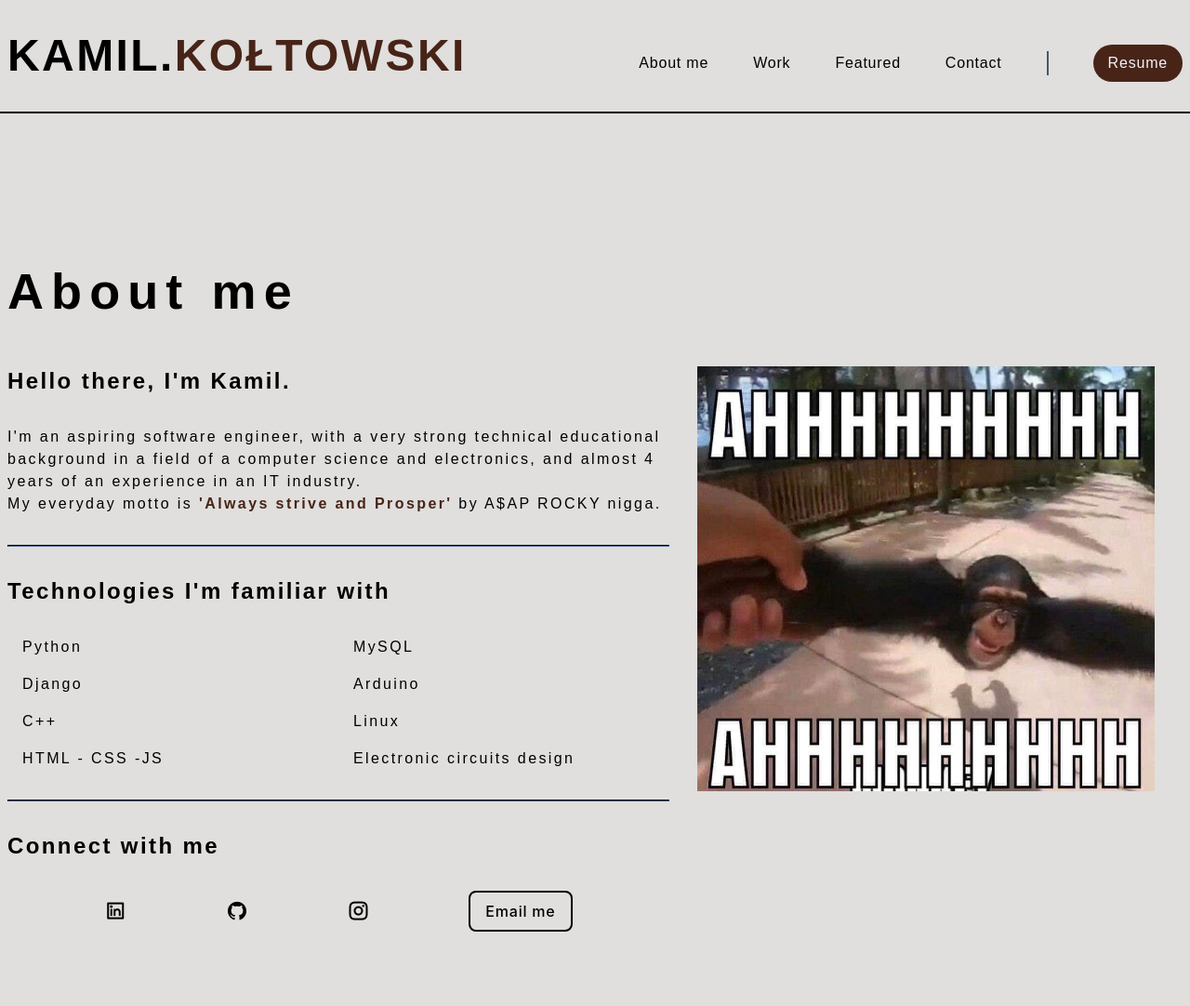
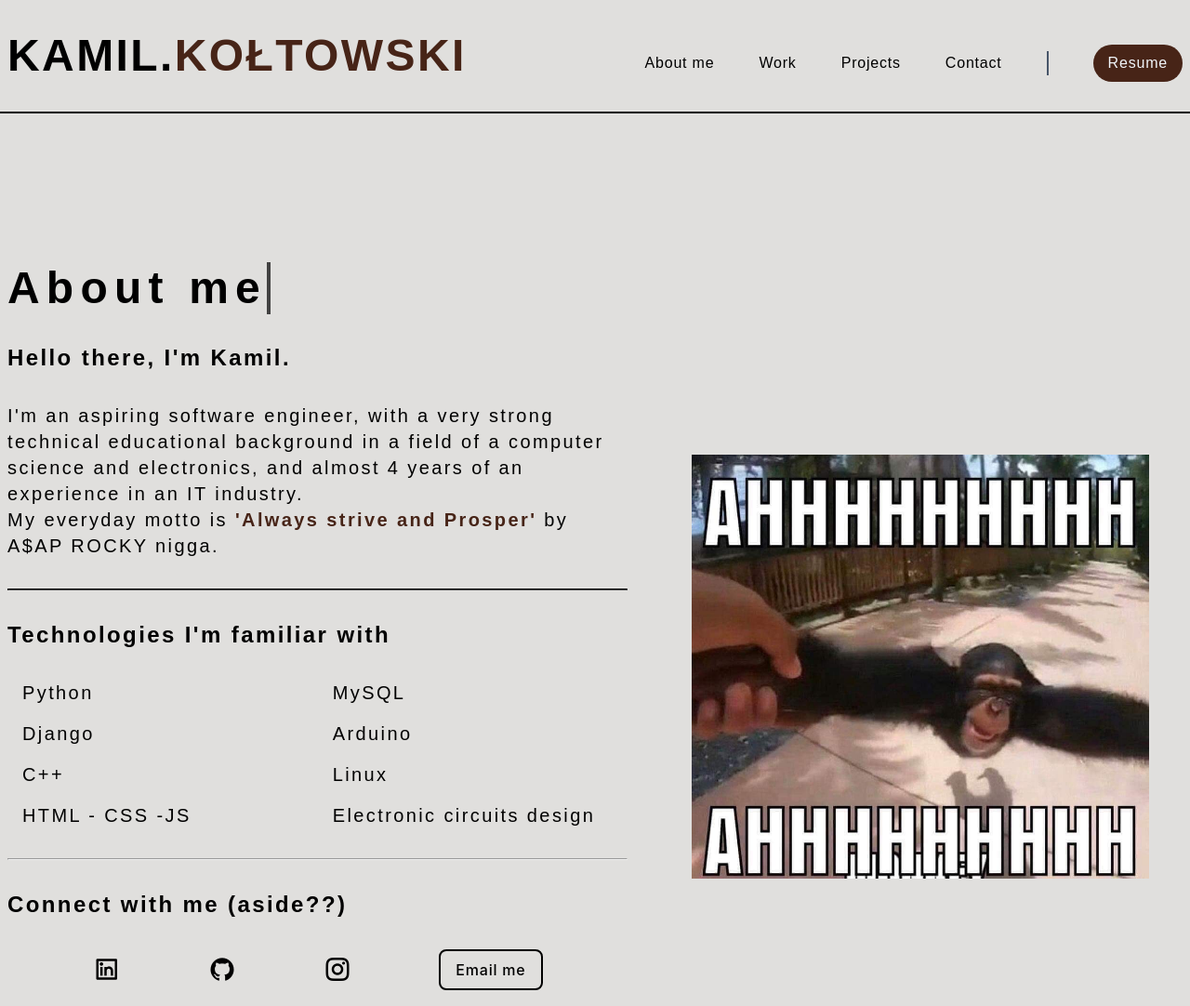
Before and after one commit to midnight1337/portfolio, a website built with Vite: page index.html in a window 1280 px wide. Shown: the whole page at 93% size. Built offline with nearby package versions, Linux system fonts and the light colour scheme; a web font is replaced by a local one.

Commit message:
scroll reveal on about content, section responsive

```diff
--- a/index.html
+++ b/index.html
@@ -11,6 +11,8 @@
     <link rel="stylesheet" href="https://fonts.googleapis.com/css2?family=Material+Symbols+Outlined:opsz,wght,FILL,GRAD@24,400,0,0" />
     <!-- Remixicons CSS - icons stuff -->
     <link rel="stylesheet" href="https://cdnjs.cloudflare.com/ajax/libs/remixicon/4.2.0/remixicon.css">
+    <!-- Scrollreveal - this is used for photo slowly showing up -->
+    <script src="https://unpkg.com/scrollreveal"></script>
 
     <title>Portfolio</title>
 </head>
@@ -18,10 +20,7 @@
 <body>
     <header class="header container">
         <div class="title__container">
-            <h1 class="header__title">
-                Kamil.<span>Kołtowski </span>
-            </h1>
-            <!-- <div id="blink"></div> -->
+            <h1 class="header__title">Kamil.<span>Kołtowski </span></h1>
         </div>
         <nav>
             <ul class="header__menu">
@@ -32,7 +31,7 @@
                     <a href="#work" class="header__link">Work</a>
                 </li>
                 <li>
-                    <a href="#featured" class="header__link">Featured</a>
+                    <a href="#featured" class="header__link">Projects</a>
                 </li>
                 <li>
                     <a href="#contact" class="header__link">Contact</a>
@@ -90,16 +89,16 @@
                         <br>
                         My everyday motto is <strong>'Always strive and Prosper'</strong> by A$AP ROCKY nigga.
                     </p>
-                    <hr class="about__hr" />
+                    <hr class="content__hr" />
                     <h2 class="about__subtitle">Technologies I'm familiar with</h2>
                     <div class="about__technologies-wrapper">
-                        <ul class="about__technologies">
+                        <ul class="about__technologies-ul">
                             <li class="about__list">Python</li>
                             <li class="about__list">Django</li>
                             <li class="about__list">C++</li>
                             <li class="about__list">HTML - CSS -JS</li>
                         </ul>
-                        <ul class="about__technologies">
+                        <ul class="about__technologies-ul">
                             <li class="about__list">MySQL</li>
                             <li class="about__list">Arduino</li>
                             <li class="about__list">Linux</li>
@@ -107,9 +106,9 @@
                         </ul>
                     </div>
                     <hr class="about__hr" />
-                    <h2 class="about__subtitle">Connect with me</h2>
+                    <h2 class="about__subtitle">Connect with me (aside??)</h2>
                     <div class="about__social-wrapper">
-                        <ul class="about__social-medias">
+                        <ul class="about__social-ul">
                             <li class="about__list">
                                 <a href="" class="icons">
                                     <i class="ri-linkedin-box-line"></i>
@@ -125,12 +124,12 @@
                                     <i class="ri-instagram-line"></i>
                                 </a>
                             </li>
-                            <a href="" class="test-btn">Email me</a>
+                            <a href="" class="btn-shadow">Email me</a>
                         </ul>
                     </div>
                 </div>
                 <div class="about__img-wrapper">
-                    <img src="about-picture.jpeg" alt="profile-picture">
+                    <img class="about__img" src="about-picture.jpeg" alt="profile-picture">
                 </div>
             </div>
         </section>
--- a/src/main.js
+++ b/src/main.js
@@ -2,12 +2,14 @@ import '../styles/modern-normalize.css'
 import '../styles/style.css'
 import '../styles/components/header.css'
 import '../styles/components/about.css'
-import '../styles/components/featured.css'
+import '../styles/components/projects.css'
 import '../styles/components/contact.css'
 import '../styles/components/footer.css'
 import '../styles/components/mobile-nav.css'
 import '../styles/utils.css'
 
 import mobile_nav from './utils/mobile-nav.js'
+import scroll_reveal from './utils/scroll-reveal.js'
 
 mobile_nav();
+scroll_reveal();
--- /dev/null
+++ b/src/utils/scroll-reveal.js
@@ -0,0 +1,13 @@
+const scroll_reveal = () => {
+    const sr = ScrollReveal({
+        distance: '50px',
+        duration: 2500,
+        delay: 0,
+        reset: true
+    });
+
+    sr.reveal('.about__content', { origin: 'left' });
+    sr.reveal('.about__img-wrapper', { origin: 'top' });
+}
+
+export default scroll_reveal;
--- a/styles/components/about.css
+++ b/styles/components/about.css
@@ -1,38 +1,20 @@
-.about {
-    gap: 5rem;
-}
-
 .about__container {
     display: flex;
+    flex-direction: column;
     justify-content: space-between;
-
-}
-
-.section__title-container {
-    display: inline-block;
-    font-size: var(--size-4xl);
+    gap: 1rem;
 }
 
 .about__content {
     display: flex;
     flex-direction: column;
-    gap: 2rem;
-}
-
-.about__img-wrapper {
-    width: 30.75rem;
-    /* justify-self: center; */
-    margin: 0 auto;
+    gap: 1rem;
 }
 
 .about__description {
-    max-width: 80ch;
-    font-size: var(--size-base);
+    max-width: 60ch;
+    font-size: var(--size-sm);
     color: var(--clr-text);
-}
-
-.about__hr {
-    border-color: var(--clr-slate800);
 }
 
 .about__technologies-wrapper {
@@ -40,7 +22,7 @@
     align-items: center;
 }
 
-.about__technologies {
+.about__technologies-ul {
     display: flex;
     flex-direction: column;
     gap: 1em;
@@ -49,7 +31,11 @@
     flex: 1;
 }
 
-.about__social-medias {
+.about__list {
+    font-size: var(--size-sm);
+}
+
+.about__social-ul {
     display: flex;
     justify-content: space-evenly;
     align-items: center;
@@ -57,3 +43,129 @@
     list-style: none;
     flex: 1;
 }
+
+.section__title-container {
+    display: inline-block;
+}
+
+.section__title {
+    display: inline-block;
+    overflow: hidden;
+    border-right: 0.1em solid var(--clr-text);
+    white-space: nowrap;
+    margin: 0 auto;
+    letter-spacing: .15em;
+    animation: typing 1.5s steps(30, end) forwards, blinking 1s infinite;
+    font-size: var(--size-2xl);
+    margin-bottom: 1rem;
+}
+
+.about__img-wrapper {
+    margin: 0 auto;
+}
+
+.about__img {
+    width: 28.6875rem;
+}
+
+.about__subtitle {
+    font-size: var(--size-base);
+}
+
+/* Media templates */
+/* xs */
+@media (min-width: 475px) {
+    .about__container {
+        gap: 1.5rem
+    }
+
+    .about__content {
+        gap: 1.5rem
+    }
+
+    .section__title {
+        font-size: var(--size-3xl);
+        margin-bottom: 1.5rem;
+    }
+
+    .about__subtitle {
+        font-size: var(--size-lg);
+    }
+
+    .about__description {
+        font-size: var(--size-base);
+    }
+
+    .about__list {
+        font-size: var(--size-base);
+    }
+}
+
+/* sm */
+/* @media (min-width: 640px) {} */
+
+/* md */
+/* @media (min-width: 768px) {} */
+
+/* lg */
+@media (min-width: 1024px) {
+    .about__container {
+        flex-direction: row;
+        align-items: center;
+    }
+
+    .section__title {
+        font-size: var(--size-4xl);
+    }
+
+    .about__subtitle {
+        font-size: var(--size-xl);
+    }
+
+    .about__description {
+        font-size: var(--size-lg);
+    }
+
+    .about__list {
+        font-size: var(--size-lg);
+    }
+}
+
+/* xl */
+@media (min-width: 1280px) {
+    .about__container {
+        gap: 2rem
+    }
+
+    .about__content {
+        gap: 2rem
+    }
+
+    .section__title {
+        font-size: var(--size-5xl);
+        gap: 2rem;
+    }
+
+    .about__subtitle {
+        font-size: var(--size-2xl);
+    }
+
+    .about__description {
+        font-size: var(--size-xl);
+    }
+
+    .about__list {
+        font-size: var(--size-xl);
+    }
+
+    .about__img {
+        width: 30.75rem;
+    }
+}
+
+/* 2xl */
+@media (min-width: 1536px) {
+    .about__img {
+        width: 33.75rem;
+    }
+}
--- a/styles/components/header.css
+++ b/styles/components/header.css
@@ -41,27 +41,6 @@
     color: var(--clr-text);
     width: 100%;
 }
-
-/* Blinking dot */
-#blink {
-    display: inline-block;
-    width: 0.45em;
-    height: 0.45em;
-    background-color: var(--clr-dark-brown);
-    border-radius: 100px;
-    margin-left: 0.5em;
-    margin-bottom: 0.4em;
-    animation-name: blink;
-    animation-duration: 1s;
-    animation-iteration-count: infinite;
-}
-
-@keyframes blink {
-    50% {
-        opacity: 0;
-    }
-}
-/* End of blinking dot */
 
 
 /* Media templates */
@@ -149,6 +128,6 @@
 /* 2xl */
 @media (min-width: 1536px) {
     .title__container {
-        font-size: var(--size-3xl);
+        font-size: var(--size-4xl);
     }
 }
--- a/styles/style.css
+++ b/styles/style.css
@@ -73,7 +73,6 @@ body {
     background-color: var(--clr-light-grey);
     color: var(--clr-text);
     letter-spacing: 0.15em;
-    margin-bottom: 5em;
 }
 
 /* By default these elements are inline so we overrite them */
--- a/styles/utils.css
+++ b/styles/utils.css
@@ -1,5 +1,5 @@
 /*
-Overrite common elements here
+    Common interfaces
 */
 
 .btn {
@@ -19,7 +19,7 @@ Overrite common elements here
 }
 
 /* Test button */
-.test-btn {
+.btn-shadow {
     font-weight: 500;
     padding: 0.5em 1em;
     display: inline-block;
@@ -35,7 +35,7 @@ Overrite common elements here
     transition: transform 0.3s, box-shadow 0.3s;
 }
 
-.test-btn:after {
+.btn-shadow:after {
     height: 100%;
     width: 100%;
     content: '';
@@ -49,12 +49,12 @@ Overrite common elements here
     transition: transform .2s ease-out;
 }
 
-/* .test-btn:hover {
+/* .btn-shadow:hover {
     color: var(--clr-light-grey);
     background-color: var(--clr-dark-brown);
 } */
 
-.test-btn:hover:after {
+.btn-shadow:hover:after {
     transform: translate(6px, 6px);
 }
 
@@ -82,6 +82,7 @@ Overrite common elements here
 .test-btn-2:hover:after {
     transform: translate(6px, 6px);
 }
+
 /* End of Test button */
 
 .container {
@@ -96,40 +97,68 @@ Overrite common elements here
     margin-top: 5rem;
 }
 
-.section__title {
-    display: inline-block;
-    overflow: hidden;
-    border-right: 0.1em solid var(--clr-text);
-    white-space: nowrap;
-    margin: 0 auto;
-    letter-spacing: .15em;
-    animation: typing 1s steps(30, end) forwards, blinking 1s infinite;
-    margin-bottom: 2.5rem;
-}
-
 .icons {
     display: inline-block;
-    font-size: 24px;
+    font-size: var(--size-3xl);
     text-decoration: none;
     color: var(--clr-text);
     transition: all 0.3s ease;
 }
 
-.icons:hover{
-    color: var(--clr-indigo);
+.icons:hover {
+    color: var(--clr-light-blue);
     transform: translateY(-5px);
 }
 
+.content__hr {
+    border-color: var(--clr-text);
+}
+
 @keyframes typing {
-    from { width: 0 }
-    to { width: 100% }
-  }
+    from {
+        width: 0
+    }
 
-  @keyframes blinking {
-    0% {border-right-color: transparent}
-    50% {border-right-color: black}
-    100% {border-right-color: transparent}
-  }
+    to {
+        width: 100%
+    }
+}
+
+@keyframes blinking {
+    0% {
+        border-right-color: transparent
+    }
+
+    50% {
+        border-right-color: black
+    }
+
+    100% {
+        border-right-color: transparent
+    }
+}
+
+/* Blinking dot */
+/* <div id="blink"></div> */
+#blink {
+    display: inline-block;
+    width: 0.45em;
+    height: 0.45em;
+    background-color: var(--clr-dark-brown);
+    border-radius: 100px;
+    margin-left: 0.5em;
+    margin-bottom: 0.4em;
+    animation-name: blink;
+    animation-duration: 1s;
+    animation-iteration-count: infinite;
+}
+
+@keyframes blink {
+    50% {
+        opacity: 0;
+    }
+}
+/* End of blinking dot */
 
 
 /* Breakpoints for responsive scalling */
```
Also changed, not shown: todo.txt (+10 -3 lines), styles/components/featured.css (deleted), styles/components/projects.css (added).
